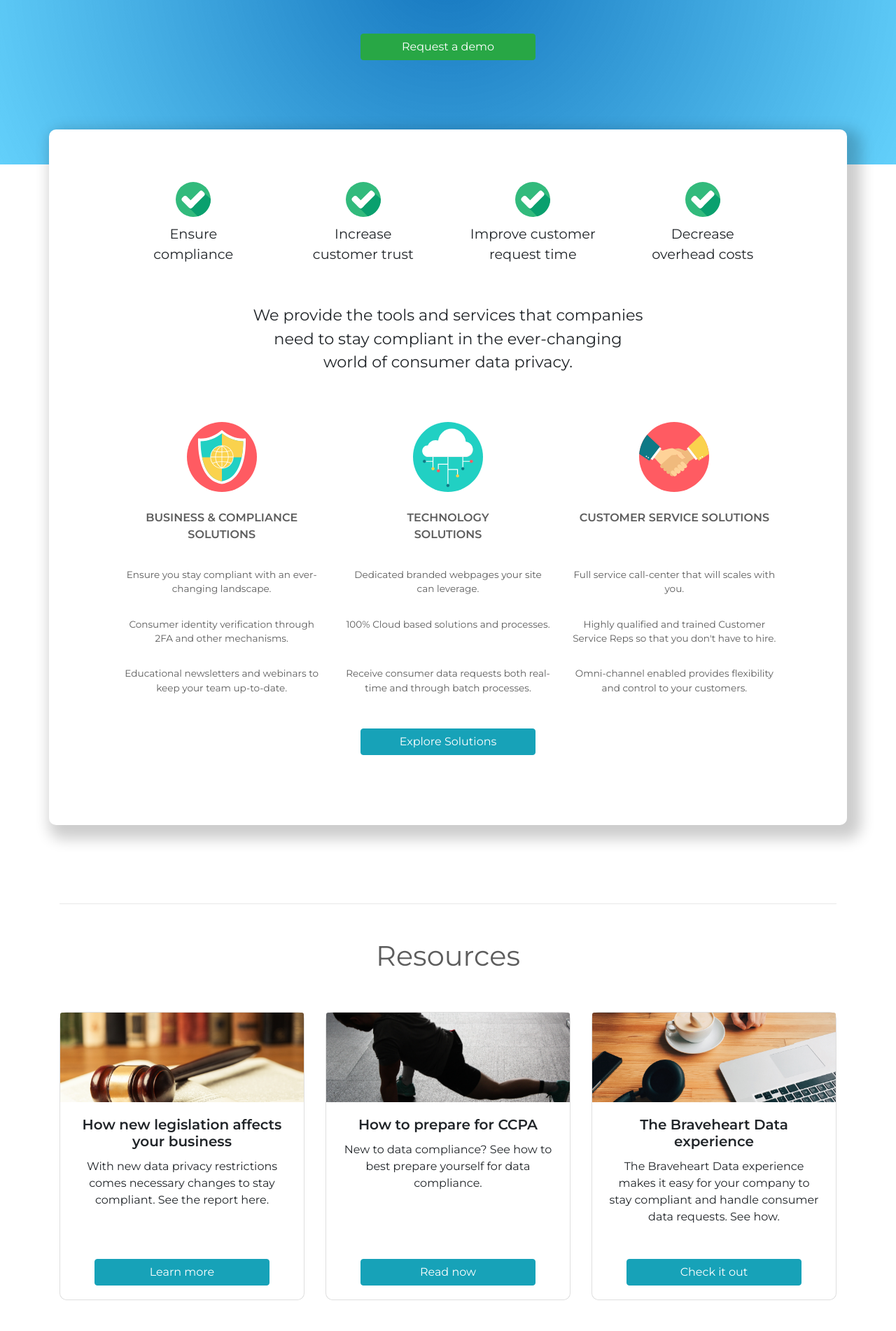
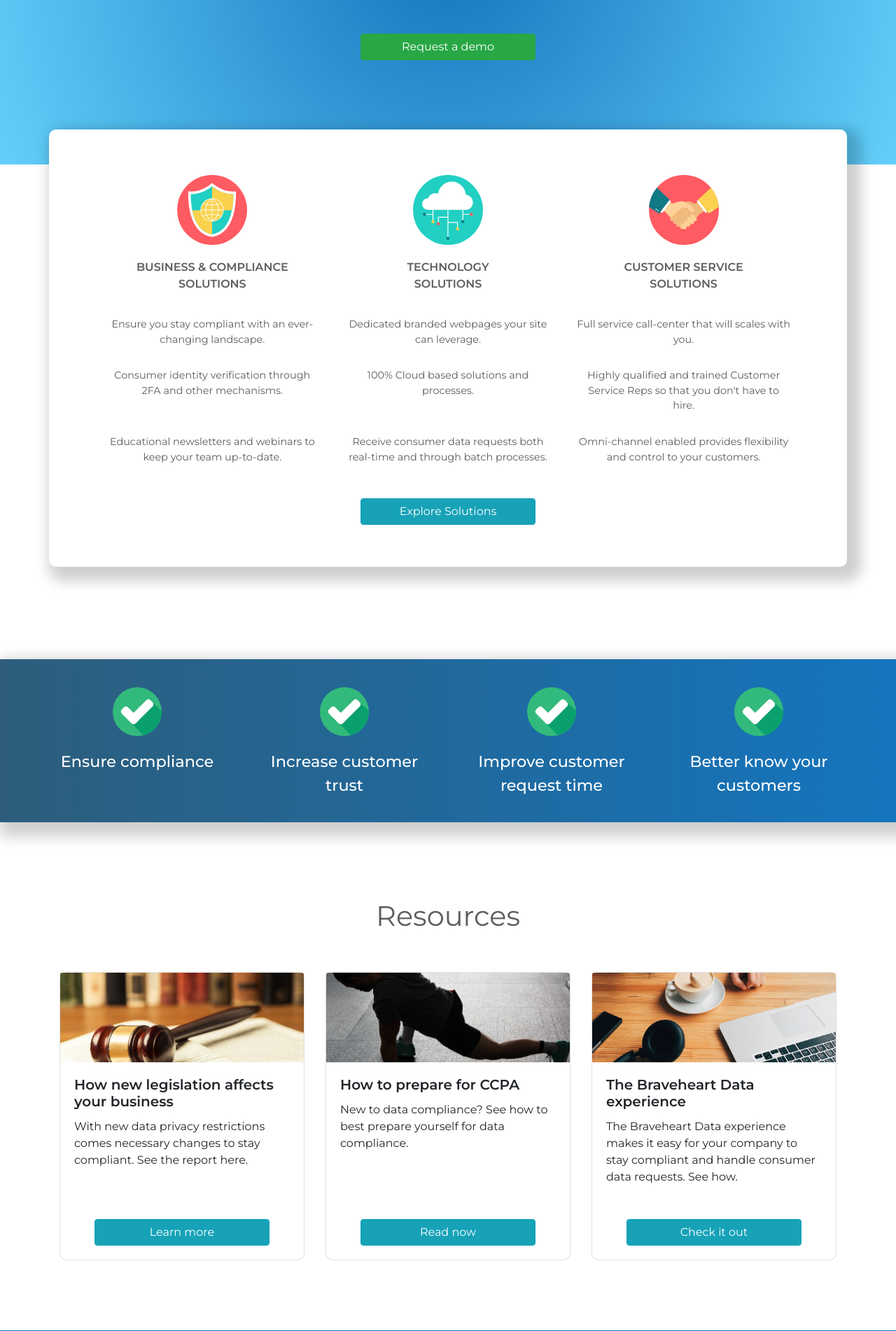
Before and after one commit to Aarongramlich/braveheartWebsite, a Django app: page / in a window 1280 px wide. Shown: the part 365-2267 px from the top of the page at 70% size. Run offline with Django 3.2, Linux system fonts and the light colour scheme; some libraries are stand-ins or nearby versions.

Commit message:
html changes

```diff
--- a/website_app/static/website_app/website_app.css
+++ b/website_app/static/website_app/website_app.css
@@ -55,7 +55,7 @@ html,body{
 #challengeStatement{
 	font-size:1.4em;
 /*	position: relative;*/
-	padding-top: 40px;
+	padding-top: 10px;
 	float: center;
 	margin-right: 20%;
 	margin-left: 20%;
@@ -183,22 +183,59 @@ html,body{
 	position:relative;
 }
 
+.container-fullwidth.resource-container{
+	background: radial-gradient(circle, rgba(93,93,93,0.02) 42%, rgba(255,255,255,0) 60%);
+	margin-top: 80px;
+	/*border-top: 1px #e8e8e8 solid;*/
+	text-align: center;
+	padding-bottom: 100px;
+	position: relative;
+
+}
+
 .jumbotron.j2{
 	text-align: center;
 	margin-top: -50px;
 	background-color: white;
 	width: 80%;
-	padding-bottom:100px;
-	padding-right:100px;
-	padding-left:100px ;
-	padding-top:75px;
+	padding-bottom:60px;
+	padding-right:80px;
+	padding-left:80px ;
+	padding-top:50px;
 	border-radius:10px;
 	box-shadow: 10px 10px 20px 10px rgba(0,0,0,0.2);
 }
 
-#value-add{
-	font-size:1.1em;
-	font-weight: 300;
+/*.btn.btn-info{
+	font-weight: 600;
+}*/
+
+#value-add-container{
+	background-image: linear-gradient(to right,#2d5d7b,#1475be);
+	/*background: linear-gradient(180deg, rgba(230,230,230,0.7) 40%, rgba(230,230,230,0.40) 80%,rgba(255,255,255,0) 100%);*/
+	margin-bottom: 100px;
+	color: white;
+	box-shadow: 10px 10px 20px 10px rgba(0,0,0,0.2);
+	/*max-width: 1600px;*/
+}
+
+
+
+
+
+.value-add-text{
+	/* border: 2px solid rgba(45, 93, 123,.75);*/
+	 text-align: center;
+	/*padding-top: 65px;*/
+	/*padding-bottom: 15px; */
+	padding-top: 20px;
+	padding-bottom: 20px;
+	font-size:1.4em;
+	width: 100px;
+
+	margin-top: 20px;
+
+	font-weight: 500;
 }
 
 .col-4.d-none.d-sm-block.solutionTitle{
@@ -210,14 +247,15 @@ html,body{
 
 .col-4.d-none.d-sm-block.home-exp{
 	padding-top: 30px;
-	font-size: .85em;
+	font-size: .9em;
 	color:#5D5D5D;
 }
 
 .resources{
-	padding-top: 50px;
+	padding-top: 10px;
 	color:#5D5D5D;
 	font-weight: 400;
+	/*border-top: 1px solid rgba(93, 93, 93,.2);*/
 }
 
 .card.index-resource-card{
@@ -403,7 +441,7 @@ STYLING FOR COMPLIANCE_DETAIL.HTML*/
 
 .container-fullwidth.solutions-banner{
 	/*background: linear-gradient(180deg, rgba(244,244,244,1) 0%, rgba(255,255,255,1) 100%);*/
-background: linear-gradient(180deg, rgba(230,230,230,0.7) 40%, rgba(230,230,230,0.40) 80%,rgba(255,255,255,0) 100%);
+background: linear-gradient(180deg,rgba(230,230,230,0.9) 20%, rgba(230,230,230,0.7) 40%, rgba(230,230,230,0.20) 80%,rgba(255,255,255,0) 100%);
 	/*background: linear-gradient(180deg, rgba(244,244,244,0.750656512605042) 0%, rgba(249,249,249,0.4) 50%, rgba(255,255,255,1) 100%);*/
 	/*background-image: linear-gradient(to bottom right,#2D5D7B,#5271FF);*/
 	min-height: 600px;
--- a/website_app/templates/website_app/base.html
+++ b/website_app/templates/website_app/base.html
@@ -8,7 +8,7 @@
 	<title></title>
 
 <!-- 	<link href="https://fonts.googleapis.com/css?family=Montserrat:300" rel="stylesheet">
- -->	<link href="https://fonts.googleapis.com/css?family=Montserrat:300,400,600,700,200," rel="stylesheet">
+ -->	<link href="https://fonts.googleapis.com/css?family=Montserrat:300,400,500,600,700,200," rel="stylesheet">
 
 
 	<link rel="stylesheet" href="https://stackpath.bootstrapcdn.com/bootstrap/4.1.3/css/bootstrap.min.css" integrity="sha384-MCw98/SFnGE8fJT3GXwEOngsV7Zt27NXFoaoApmYm81iuXoPkFOJwJ8ERdknLPMO" crossorigin="anonymous">
@@ -101,7 +101,7 @@
 
 </div>
 
-<footer class="page-footer">
+<footer class="page-footer navbar-fixed-bottom" >
 	<div class="container text-center">
 		<div class="row d-flex">
 			<div class="col-3 mx-auto">
--- a/website_app/templates/website_app/index.html
+++ b/website_app/templates/website_app/index.html
@@ -70,44 +70,26 @@
 	<div class="row">
 	<div class="col-12 mx-auto jumbotron j2">
 		<!-- <p style="color:#5D5D5D; font-size: 1.1em;opacity: .7;"><strong>The Challenge</strong></p> -->
-		<div class="row"  id="value-add">
-			<div class="col-6 col-sm-3">
-				<img src="{% static 'website_app/success_check.svg' %}" width="50" height="50">
-				<p id="value-add" style="padding-top: 10px;"><b>Ensure<br> compliance</b></p>
-			</div>
-			<div class="col-6 col-sm-3">
-				<img src="{% static 'website_app/success_check.svg' %}" width="50" height="50">
-				<p id="value-add" style="padding-top: 10px;"><b>Increase<br> customer trust</b></p>
-			</div>
-			<div class="col-6 col-sm-3">
-				<img src="{% static 'website_app/success_check.svg' %}" width="50" height="50">
-				<p id="value-add" style="padding-top: 10px;"><b>Improve customer request time</b></p>
-			</div>
-			<div class="col-6 col-sm-3">
-				<img src="{% static 'website_app/success_check.svg' %}" width="50" height="50">
-				<p id="value-add" style="padding-top: 10px;"><b>Decrease<br> overhead costs</b></p>
-			</div>
-		</div>
-		<p id="challengeStatement">We provide the tools and services that companies need to stay compliant in the ever-changing world of consumer data privacy.</p>
 
 
-		<div class="row mt-5">
-			<div class="col-4 home-exp" style="padding: 20px">
+
+		<div class="row">
+			<div class="col-4 home-exp" style="padding: 15px">
 				<img src="{% static 'website_app/shield.svg' %}"  class="img-fluid" width="100" height="100" alt="">
 			</div>
-			<div class="col-4 home-exp" style="padding: 20px">
+			<div class="col-4 home-exp" style="padding: 15px">
 				<img src="{% static 'website_app/cloud-computing.svg' %}"  class="img-fluid" width="100" height="100" alt="">
 			</div>
-			<div class="col-4 home-exp" style="padding: 20px">
+			<div class="col-4 home-exp" style="padding: 15px">
 				<img src="{% static 'website_app/deal.svg' %}"  class="img-fluid" width="100" height="100" alt="">
 			</div>
 		</div>
 		<div class="row">
-			<div class="col-4 d-none d-sm-block solutionTitle">BUSINESS & COMPLIANCE SOLUTIONS
+			<div class="col-4 d-none d-sm-block solutionTitle">BUSINESS & COMPLIANCE<br> SOLUTIONS
 			</div>
 			<div class="col-4 d-none d-sm-block solutionTitle">TECHNOLOGY<br> SOLUTIONS
 			</div>
-			<div class="col-4 d-none d-sm-block solutionTitle">CUSTOMER SERVICE SOLUTIONS
+			<div class="col-4 d-none d-sm-block solutionTitle">CUSTOMER SERVICE<br> SOLUTIONS
 
 			</div>
 		</div>
@@ -149,24 +131,63 @@
 				<a href="{% url 'website_app:products_detail' %}"><button type="button" class="btn btn-info">Explore Solutions</button></a>
 			</div>
 		</div>
-		<!-- <div class="row">
-			<div class="col-sm" style="padding: 1px;font-size: .9em;">
-				<button type="button" class="btn btn-info">run analysis</button>
-			</div>
-			<div class="col-sm" style="padding: 1px;font-size: .9em;">
-				<button type="button" class="btn btn-info">explore companies</button>
-			</div>
-			<div class="col-sm" style="padding: 1px;font-size: .9em;">
-				<button type="button" class="btn btn-info">learn more</button>
-			</div>
-		</div> -->
+
 	</div>
 </div>
 
-<div class="container-fullwidth" style="margin-top: 80px;border-top: 1px #e8e8e8 solid;">
+</div>
+
+<div class="container-fluid" id="value-add-container">
+	<div class="row pr-5 pl-5">
+		<div class="col-6 col-sm-6 col-md-3 value-add-text">
+				<img src="{% static 'website_app/success_check.svg' %}" width="70" height="auto">
+				<p style="padding-top: 20px;" class="mt-auto">Ensure compliance<!-- <br> with expert guidence. --></p>
+			</div>
+			<div class="col-6 col-sm-6 col-md-3 value-add-text">
+				<img src="{% static 'website_app/success_check.svg' %}" width="70" height="auto">
+				<p style="padding-top: 20px;" class="mt-auto">Increase customer trust<!--  by providing the right data. --></p>
+			</div>
+			<div class="col-6 col-sm-6 col-md-3 value-add-text">
+				<img src="{% static 'website_app/success_check.svg' %}" width="70" height="auto">
+				<p style="padding-top: 20px;" class="mt-auto">Improve customer request time<!--  with a mult-channel approach. --></p>
+			</div>
+			<div class="col-6 col-sm-6 col-md-3 value-add-text">
+				<img src="{% static 'website_app/success_check.svg' %}" width="70" height="auto">
+				<p style="padding-top: 20px;" class="mt-auto">Better know your customers<!--  through data and analytics. --></p>
+			</div>
+
+	</div>
+</div>
+
+
+<!-- <div class="container-fluid" id="value-add-container" style="background-color:rgba(45, 93, 123) ">
+		<div class="row"  id="value-add">
+			<div class="col-sm-6 col-md-3 value-add-text">
+				<img src="{% static 'website_app/success_check.svg' %}" width="40" height="auto">
+				<p style="padding-top: 60px;" class="mt-auto"><b>Ensure<br> compliance<br> with expert guidence.</b></p>
+			</div>
+			<div class="col-sm-6 col-md-3 value-add-text">
+				<img src="{% static 'website_app/success_check.svg' %}" width="40" height="auto">
+				<p style="padding-top: 80px;" class="mt-auto"><b>Increase<br> customer trust by providing the right data.</b></p>
+			</div>
+			<div class="col-sm-6 col-md-3 value-add-text">
+				<img src="{% static 'website_app/success_check.svg' %}" width="40" height="auto">
+				<p style="padding-top: 60px;" class="mt-auto"><b>Improve customer<br> request time with a mult-channel approach.</b></p>
+			</div>
+			<div class="col-sm-6 col-md-3 value-add-text">
+				<img src="{% static 'website_app/success_check.svg' %}" width="40" height="auto">
+				<p style="padding-top: 40px;" class="mt-auto"><b>Better know<br> your customers through data and analytics.</b></p>
+			</div>
+		</div>
+		<!-- <p id="challengeStatement">We provide the tools and services that companies need to stay compliant in the ever-changing world of consumer data privacy.</p>
+
+</div> -->
+
+
+<div class="container resource-container">
 	<div class="row">
 		<div class="col-12 d-none d-sm-block">
-			<h1 class="resources">Resources</h1>
+			<h1 class="resources" style="text-align: center">Resources</h1>
 		</div>
 	</div>
 	<div class="row">
@@ -228,7 +249,7 @@
 			</div> -->
 		</div>
 </div>
-</div>
+
 <div style="background-color: #1475BE;">
 	<p class="reachOutText">Want to find out how Braveheart Data can help your team?</p>
 	<div align="center">
```
Also changed, not shown: db.sqlite3, website_app/static/website_app/all_the_data.svg (added), website_app/static/website_app/know_your_customer.svg (added), website_app/static/website_app/real_time_sync.svg (added), website_app/static/website_app/secure_data.svg (added).
